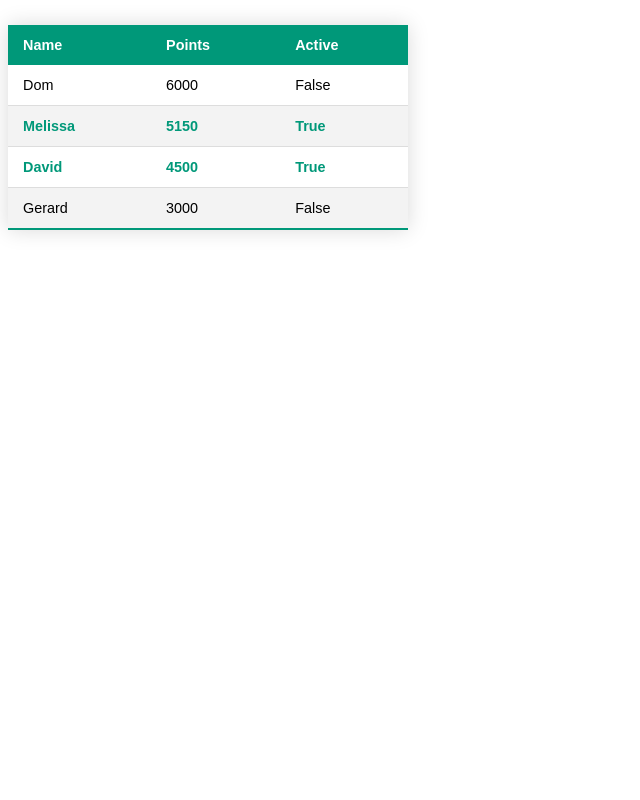
After one commit to musecollaboration/my_page, a Django app: page /temp/beautiful_table in a window 1280 px wide. The commit adds this page. Shown: the whole page, without its empty margins (0-640 px from the left). Run offline with Django 5.2, Linux system fonts and the light colour scheme.

Commit message:
Создал static для приложения temp_projects

```diff
--- /dev/null
+++ b/horoscope/static/horoscope/css/index.css
@@ -0,0 +1,4 @@
+ul {
+    border-left: 10px solid rgb(37, 195, 182);
+    background-color: #f1f1f1;
+}
--- /dev/null
+++ b/horoscope/static/horoscope/css/info.css
@@ -0,0 +1,3 @@
+h2 {
+    color: rgb(68, 255, 0);
+}
--- a/my_page/settings.py
+++ b/my_page/settings.py
@@ -11,6 +11,7 @@ https://docs.djangoproject.com/en/5.1/ref/settings/
 """
 
 from pathlib import Path
+
 
 # Build paths inside the project like this: BASE_DIR / 'subdir'.
 BASE_DIR = Path(__file__).resolve().parent.parent
@@ -122,6 +123,9 @@ USE_TZ = True
 # https://docs.djangoproject.com/en/5.1/howto/static-files/
 
 STATIC_URL = 'static/'
+STATICFILES_DIRS = [
+    BASE_DIR / 'static'
+]
 
 # Default primary key field type
 # https://docs.djangoproject.com/en/5.1/ref/settings/#default-auto-field
--- /dev/null
+++ b/static/css/base.css
@@ -0,0 +1,3 @@
+html{
+    background-color: rgb(159, 97, 97);
+}
--- /dev/null
+++ b/temp_projects/static/temp_projects/css/table.css
@@ -0,0 +1,36 @@
+.styled-table {
+    border-collapse: collapse;
+    margin: 25px 0;
+    font-size: 0.9em;
+    font-family: sans-serif;
+    min-width: 400px;
+    box-shadow: 0 0 20px rgba(0, 0, 0, 0.15);
+}
+
+.styled-table thead tr {
+    background-color: #009879;
+    color: #ffffff;
+    text-align: left;
+}
+
+.styled-table th,
+.styled-table td {
+    padding: 12px 15px;
+}
+
+.styled-table tbody tr {
+    border-bottom: 1px solid #dddddd;
+}
+
+.styled-table tbody tr:nth-of-type(even) {
+    background-color: #f3f3f3;
+}
+
+.styled-table tbody tr:last-of-type {
+    border-bottom: 2px solid #009879;
+}
+
+.styled-table tbody tr.active-row {
+    font-weight: bold;
+    color: #009879;
+}
--- /dev/null
+++ b/temp_projects/templates/temp_projects/table.html
@@ -0,0 +1,35 @@
+{% load static %}
+
+<link rel="stylesheet" href="{% static 'temp_projects/css/table.css' %}" />
+
+<table class="styled-table">
+  <thead>
+    <tr>
+      <th>Name</th>
+      <th>Points</th>
+      <th>Active</th>
+    </tr>
+  </thead>
+  <tbody>
+    <tr>
+      <td>Dom</td>
+      <td>6000</td>
+      <td>False</td>
+    </tr>
+    <tr class="active-row">
+      <td>Melissa</td>
+      <td>5150</td>
+      <td>True</td>
+    </tr>
+    <tr class="active-row">
+      <td>David</td>
+      <td>4500</td>
+      <td>True</td>
+    </tr>
+    <tr>
+      <td>Gerard</td>
+      <td>3000</td>
+      <td>False</td>
+    </tr>
+  </tbody>
+</table>
--- a/temp_projects/urls.py
+++ b/temp_projects/urls.py
@@ -8,4 +8,6 @@ urlpatterns = [
     path('sample2', views.get_guinness_world_records),
     path('people', views.get_info_people),
     path('people_detail', views.get_info_people_detail),
+    path('beautiful_table', views.get_table),
+
 ]
--- a/temp_projects/views.py
+++ b/temp_projects/views.py
@@ -1,4 +1,5 @@
 from django.shortcuts import render
+from django.http import HttpResponse
 
 
 people = [
@@ -62,3 +63,7 @@ def get_info_people_detail(request):
         'people2': people2
     }
     return render(request, 'temp_projects/people_detail.html', context=context)
+
+
+def get_table(request):
+    return render(request, 'temp_projects/table.html')
--- a/templates/base.html
+++ b/templates/base.html
@@ -1,3 +1,5 @@
+{% load static %}
+
 <!DOCTYPE html>
 <html lang="en">
   <head>
@@ -7,6 +9,10 @@
 
       {% endblock %}
     </title>
+    <link rel="stylesheet" href="{% static 'css/base.css' %}" />
+    {% block css_additional %}
+
+    {% endblock %}
   </head>
   <body>
     <h1>BASE html</h1>
```
Also changed, not shown: horoscope/templates/horoscope/index.html (+8 -0 lines), horoscope/templates/horoscope/info_zodiac.html (+7 -0 lines), qwe.html (added, +17 -0 lines).
